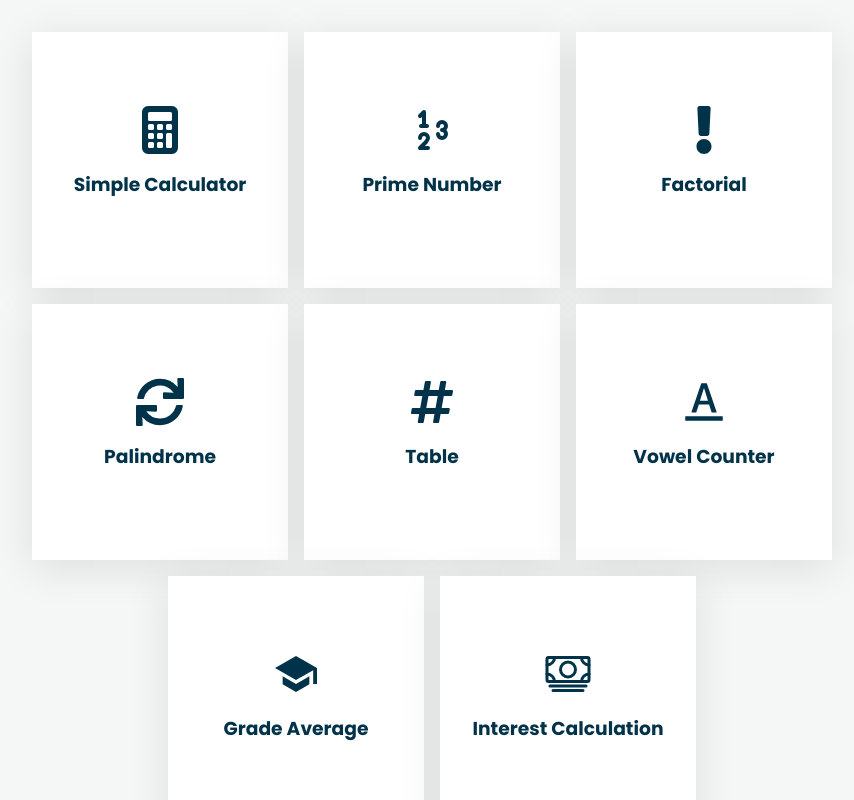
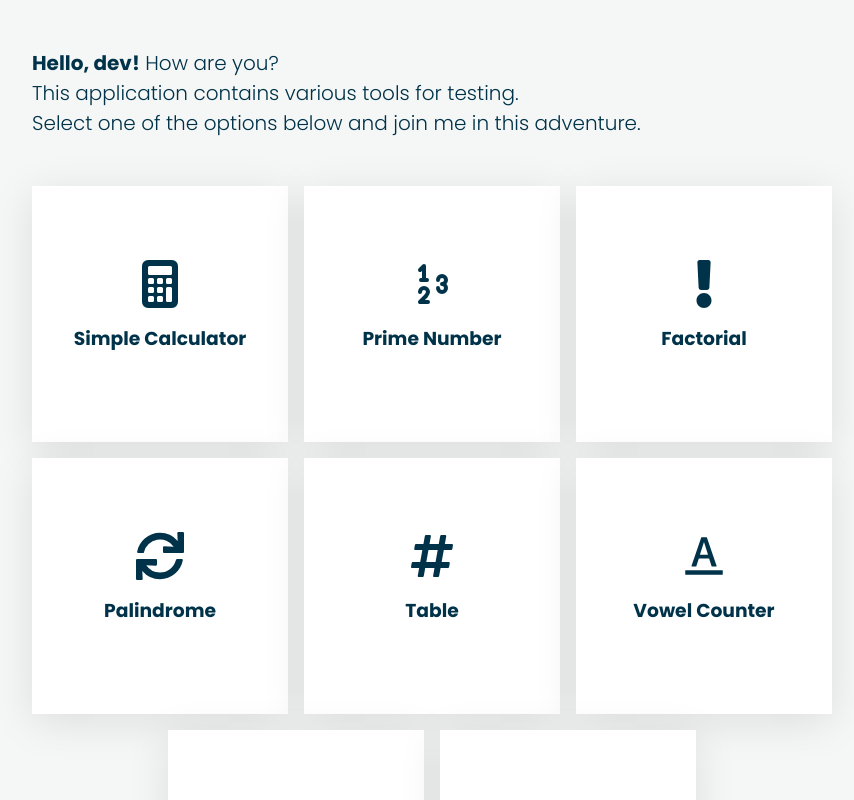
Before and after one commit to werlleyg/mdc-partners-application, a Next.js app: page / in a window 1280 px wide. Shown: the top 800 px of the page, without its empty margins (208-1062 px from the left). Built offline with nearby package versions, Linux system fonts and the light colour scheme.

Commit message:
feat: create MyHeader component and use in index page

```diff
--- a/src/layout/CustomFooter/styles.ts
+++ b/src/layout/CustomFooter/styles.ts
@@ -17,3 +17,5 @@ export const P = styled.p`
     text-underline-offset: 0.125rem;
   }
 `;
+
+export default Container;
--- /dev/null
+++ b/src/layout/MyHeader/index.tsx
@@ -0,0 +1,14 @@
+import { ReactNode } from "react";
+
+import { Container } from "./styles";
+
+export function MyHeader() {
+  return (
+    <Container>
+      <b>Hello, dev!</b> How are you? <br />
+      This application contains various tools for testing.
+      <br />
+      Select one of the options below and join me in this adventure.
+    </Container>
+  );
+}
--- /dev/null
+++ b/src/layout/MyHeader/styles.ts
@@ -0,0 +1,13 @@
+import styled from "@emotion/styled";
+
+export const Container = styled.p`
+  width: min(100%, 50rem);
+  margin-inline: auto;
+  padding: 1rem 0;
+  margin-bottom: 2rem;
+  font-size: 1.25rem;
+  color: var(--primary-color);
+  font-weight: 300;
+`;
+
+export default Container;
--- a/src/pages/index.tsx
+++ b/src/pages/index.tsx
@@ -6,6 +6,7 @@ import { Deck, Main } from "./styles";
 // components
 import { CustomHead } from "@/layout/CustomHead";
 import { Card } from "@/components/Card";
+import { MyHeader } from "@/layout/MyHeader";
 
 // types
 import { ICard } from "@/dtos/card";
@@ -65,6 +66,7 @@ export default function Home() {
     <>
       <CustomHead />
       <Main>
+        <MyHeader />
         <Deck>
           {cardData.map((card) => (
             <Card {...card} key={card.title} />
```
